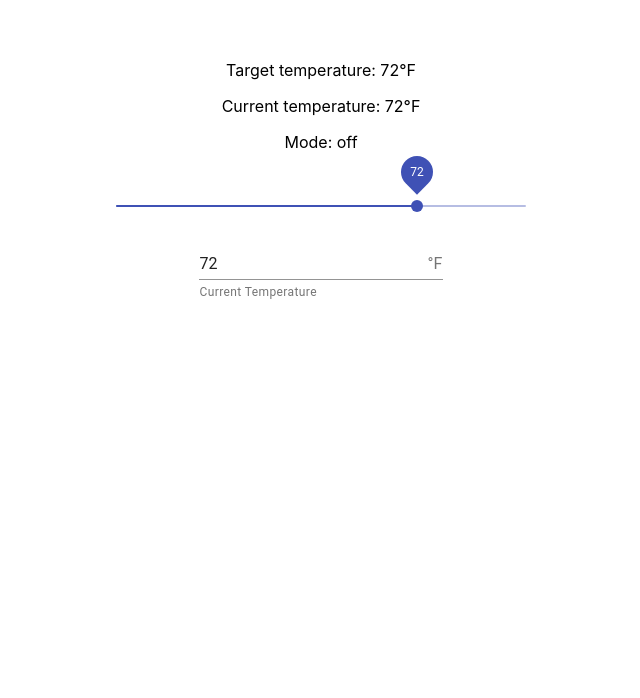
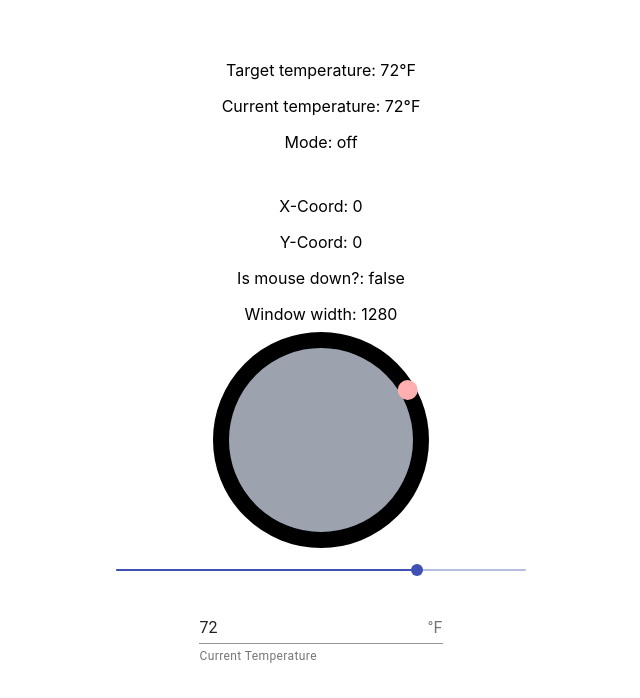
Before and after one commit to hellodommy/cs3249-radial-slider, a React (Create React App) app: page / in a window 1280 px wide. Shown: the top 698 px of the page, without its empty margins (319-959 px from the left). Built offline with nearby package versions, Linux system fonts and the light colour scheme.

Commit message:
Hardcode circle svg with static knob

```diff
--- /dev/null
+++ b/src/LinearSlider.jsx
@@ -0,0 +1,31 @@
+import React from "react";
+import Slider from "@material-ui/core/Slider";
+
+class LinearSlider extends React.Component {
+  constructor(props) {
+    super(props);
+    this.handleChange = this.handleChange.bind(this);
+  }
+
+  handleChange(event, value) {
+    this.props.onTemperatureChange(value)
+  }
+
+  render() {
+    const targetTemperature = this.props.targetTemperature;
+
+    return (
+      <div>
+        <Slider
+          value={targetTemperature}
+          onChange={this.handleChange}
+          valueLabelDisplay="auto"
+          min={50}
+          max={80}
+        />
+      </div>
+    );
+  }
+}
+
+export default LinearSlider;
--- a/src/RadialSlider.jsx
+++ b/src/RadialSlider.jsx
@@ -1,28 +1,90 @@
 import React from "react";
-import Slider from "@material-ui/core/Slider";
+
+function getRad(deg) {
+  return deg / 180 * Math.PI
+}
+
+
 
 class RadialSlider extends React.Component {
   constructor(props) {
     super(props);
-    this.handleChange = this.handleChange.bind(this);
+    this.handleMouseMove = this.handleMouseMove.bind(this);
+    this.handleMouseDown = this.handleMouseDown.bind(this);
+    this.handleMouseUp = this.handleMouseUp.bind(this);
+    this.componentDidMount = this.componentDidMount.bind(this);
+    this.componentWillUnmount = this.componentWillUnmount.bind(this);
+    this.updateWindowDimensions = this.updateWindowDimensions.bind(this);
+    this.state = {
+      windowWidth: window.innerWidth,
+      windowHeight: window.innerHeight,
+      xcord: 0,
+      ycord: 0,
+      isMouseDown: false,
+    };
   }
 
-  handleChange(event, value) {
-    this.props.onTemperatureChange(value)
+  componentDidMount() {
+    this.updateWindowDimensions();
+    window.addEventListener("resize", this.updateWindowDimensions);
+  }
+
+  componentWillUnmount() {
+    window.removeEventListener("resize", this.updateWindowDimensions);
+  }
+
+  updateWindowDimensions() {
+    this.setState({
+      windowWidth: window.innerWidth,
+      windowHeight: window.innerHeight,
+    });
+  }
+
+  handleMouseMove(e) {
+    this.setState({ xcord: e.screenX, ycord: e.screenY });
+  }
+
+  handleMouseDown(e) {
+    this.setState({ isMouseDown: true });
+  }
+
+  handleMouseUp(e) {
+    this.setState({ isMouseDown: false });
   }
 
   render() {
-    const targetTemperature = this.props.targetTemperature;
+    const xcord = this.state.xcord;
+    const ycord = this.state.ycord;
+    const isMouseDown = this.state.isMouseDown;
+    const windowWidth = this.state.windowWidth;
 
     return (
       <div>
-        <Slider
-          value={targetTemperature}
-          onChange={this.handleChange}
-          valueLabelDisplay="on"
-          min={50}
-          max={80}
-        />
+        <p>X-Coord: {xcord}</p>
+        <p>Y-Coord: {ycord}</p>
+        <p>Is mouse down?: {isMouseDown ? "true" : "false"}</p>
+        <p>Window width: {windowWidth}</p>
+        <div>
+          <svg width="200px" height="200px" overflow="visible">
+            <circle
+              onMouseDown={this.handleMouseDown}
+              onMouseMove={this.handleMouseMove}
+              onMouseUp={this.handleMouseUp}
+              strokeWidth="1rem"
+              fill="#9CA3AF"
+              stroke="#000000"
+              cx="100px"
+              cy="100px"
+              r="100px"
+            />
+            <circle
+              fill="#ffafaf"
+              cx="186.7px"
+              cy="50px"
+              r="10px"
+            />
+          </svg>
+        </div>
       </div>
     );
   }
--- a/src/Widget.jsx
+++ b/src/Widget.jsx
@@ -1,7 +1,8 @@
 import React from "react";
 import Thermometer from "./Thermometer";
+import LinearSlider from "./LinearSlider";
+import Grid from "@material-ui/core/Grid";
 import RadialSlider from "./RadialSlider";
-import Grid from "@material-ui/core/Grid";
 
 const dT = 2;
 const dTCool = 1.5;
@@ -53,8 +54,11 @@ class Widget extends React.Component {
             <p>Current temperature: {currTemperature}°F</p>
             <p>Mode: {mode}</p>
           </Grid>
+          <Grid>
+            <RadialSlider />
+          </Grid>
           <Grid item xs={4} style={{ width: "100%" }}>
-            <RadialSlider
+            <LinearSlider
               targetTemperature={targetTemperature}
               onTemperatureChange={this.handleTargetTempChange}
             />
```
Also changed, not shown: 1 other file (tests, documents, lock files or other folders).
